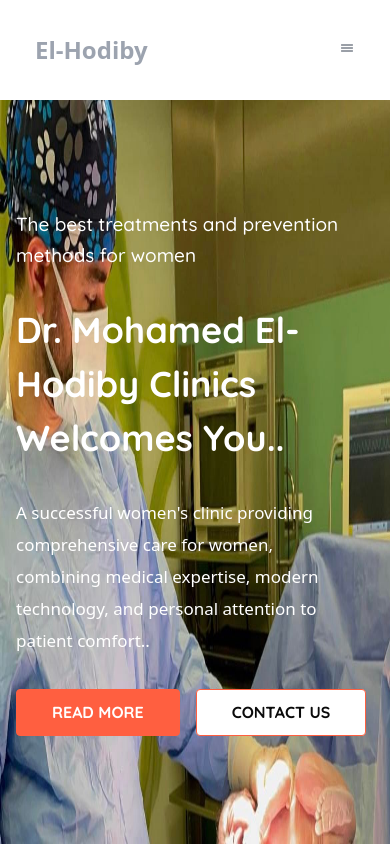
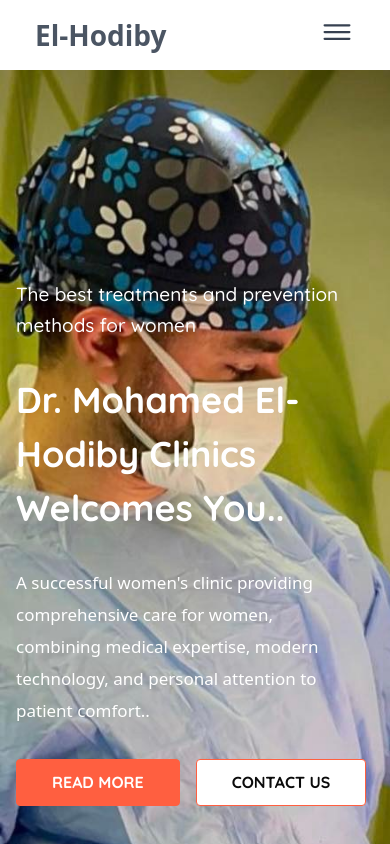
Before and after one commit to MohamedBadrr/Doctor, a React (Vite) app: page / in a window 390 px wide. Shown: the top 844 px of the page. Built offline with nearby package versions, Linux system fonts and the light colour scheme.

Commit message:
updates cover image and header

```diff
--- a/src/component/Home.tsx
+++ b/src/component/Home.tsx
@@ -4,7 +4,7 @@ const Home = () => {
   const { t } = useTranslation();
   return (
     <div>
-      <div className="bg-[url('assets/test2.jpg')] bg-[length:100%_100%] bg-no-repeat bg-opacity-20 flex items-center min-h-[100vh] pt-[100px] md:py-[70px]">
+      <div className="bg-[url('assets/test2.jpg')] bg-cover md:bg-[length:100%_100%] bg-no-repeat bg-opacity-20 flex items-center min-h-[100vh] pt-[100px] mt-[70px] md:mt-[0px] md:py-[70px]">
         <div className="container max-w-fuu w-full md:w-[70%] h-full">
           <div className="flex flex-col gap-8 md:pt-[40px] justify-center  md:justify-start h-full md:items-start">
             <span className="text-white text-[19px] md:text-[21px] leading-[31px] font-[500] font-Quicksand">
--- a/src/component/shared/Header.tsx
+++ b/src/component/shared/Header.tsx
@@ -55,7 +55,7 @@ const Header = () => {
   return (
     <nav className="shadow-sm">
       <div
-        className={`fixed top-0 left-0 w-full z-10 h-[100px] md:h-[70px] transition-all duration-300 ${
+        className={`fixed top-0 left-0 w-full z-10 h-[70px] md:h-[70px] transition-all duration-300 ${
           isScrolled ? "bg-white" : "bg-white md:bg-opacity-40"
         }`}
       >
@@ -63,8 +63,8 @@ const Header = () => {
           {/* Logo */}
           <div className="flex items-center">
             <span
-              className={`text-2xl font-bold ${
-                isScrolled ? "text-secondary" : "text-gray-400 md:text-secondary"
+              className={`text-[28px] font-bold ${
+                isScrolled ? "text-secondary" : "text-gray-600 md:text-secondary"
               }`}
             >
               {t("header.logo")}
@@ -102,7 +102,7 @@ const Header = () => {
               onClick={() => setIsMobileMenuOpen(!isMobileMenuOpen)}
               className="text-gray-700 focus:outline-none"
             >
-              <IoMenuOutline size={16} />
+              <IoMenuOutline size={36} />
             </button>
           </div>
         </div>
```
